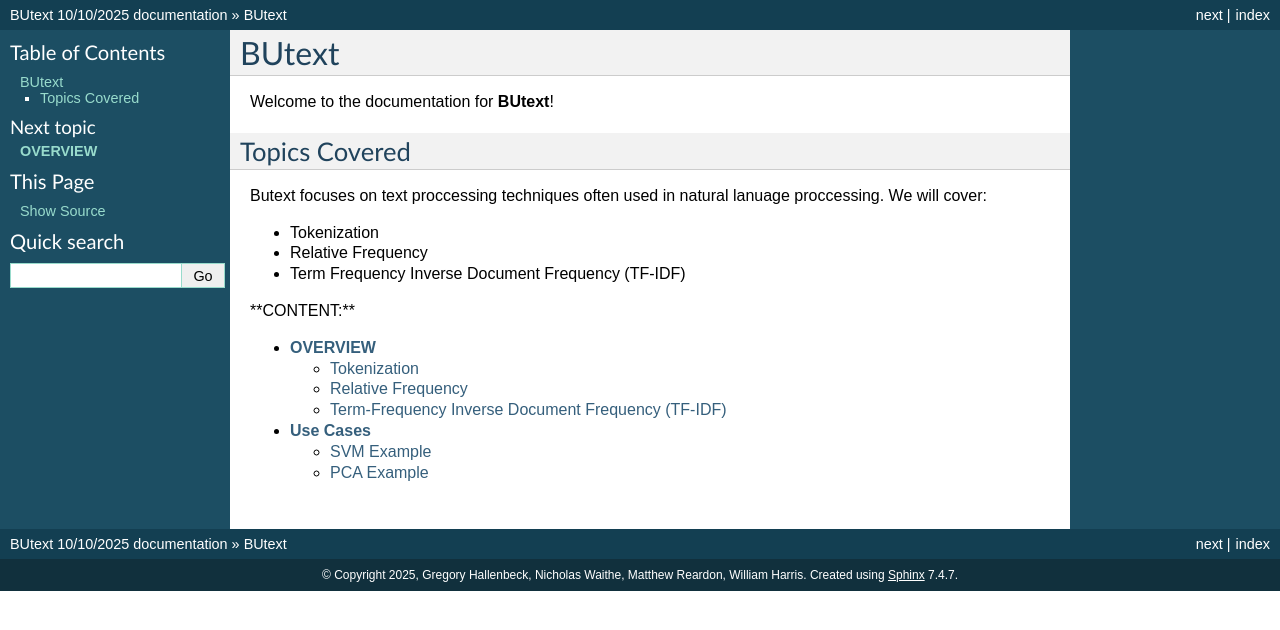
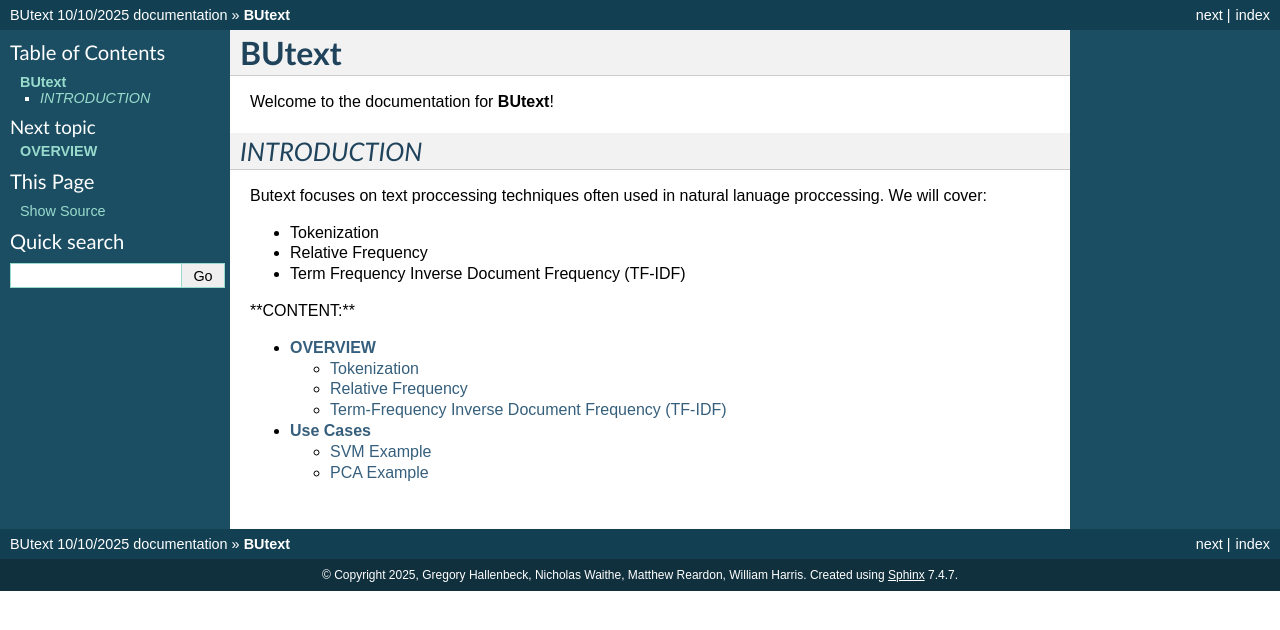
Before and after one commit to chipskiW/butext, a Sphinx documentation site: the page built from docs/index.rst, in a window 1280 px wide. Shown: the top 630 px of the page. Built offline with Sphinx 7.4.7, drawn with Linux system fonts in a browser that asks for light colours.

Commit message:
Update index.rst
Signed-off-by: Nicholas  <nicholwaithe11@gmail.com>

```diff
--- a/docs/index.rst
+++ b/docs/index.rst
@@ -1,10 +1,10 @@
 ================
-BUtext
+**BUtext**
 ================
 
 Welcome to the documentation for **BUtext**!
 
-Topics Covered
+*INTRODUCTION*
 --------------
 
 Butext focuses on text proccessing techniques often used in natural lanuage proccessing.
```
